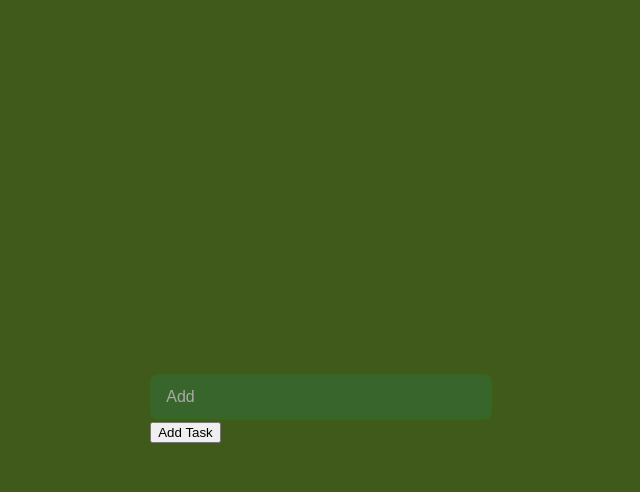
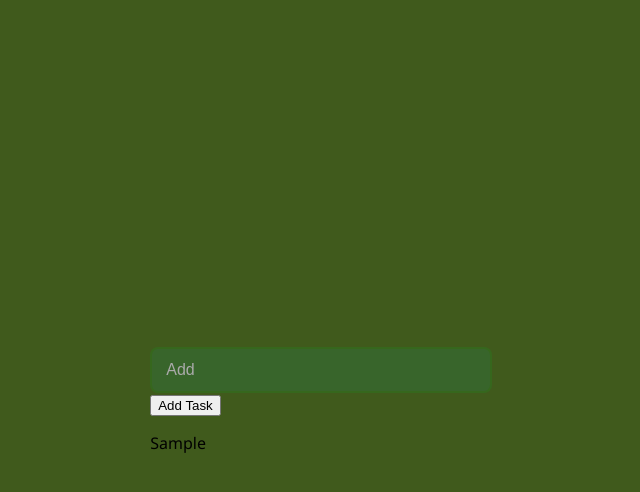
Before and after one commit to madkenikita35/SmallProjectsMern, a React (Vite) app in the folder ToDOList/: page / in a window 1280 px wide. Both pictures are taken after typing "Sample" into the empty fields and a click on the button "Add Task". Shown: the top 492 px of the page, without its empty margins (335-975 px from the left). Built offline with nearby package versions, Linux system fonts and the light colour scheme.

Commit message:
Add Chnages

```diff
--- a/ToDOList/src/Components/TodoList.jsx
+++ b/ToDOList/src/Components/TodoList.jsx
@@ -74,7 +74,13 @@ const TodoList = () => {
         onChange={handleInput}
       />
       <button onClick={addTask}>Add Task</button>
-      <div></div>
+      <div>
+        {task.map((task, index) => (
+          <div key={index}>
+            <p>{task}</p>
+          </div>
+        ))}
+      </div>
     </div>
   );
 };
```
